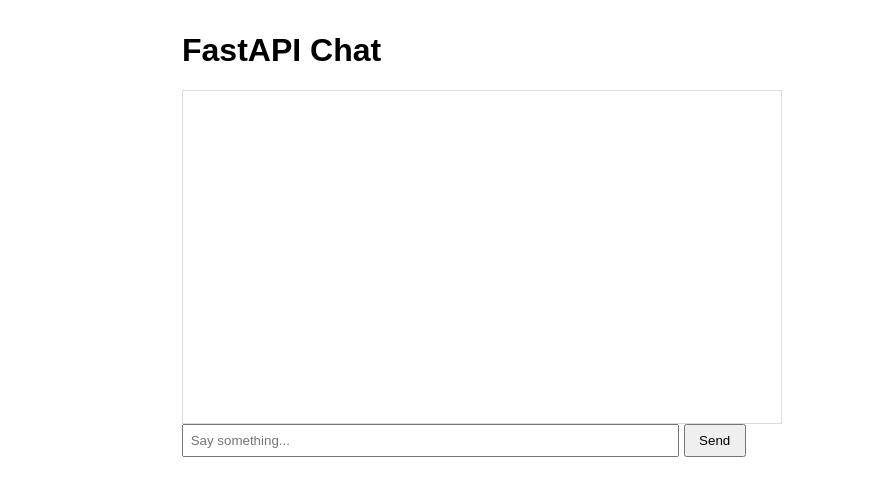
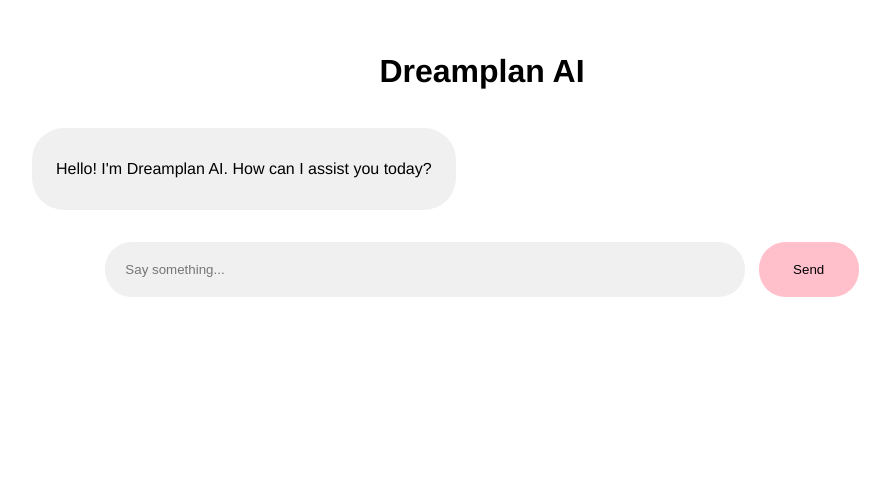
Before and after one commit to ivanarena/dreamplan-ai-financial-advisor, a FastAPI app: page / in a window 1280 px wide. Shown: the top 496 px of the page, without its empty margins (158-1048 px from the left). Run offline with FastAPI, Linux system fonts and the light colour scheme; parts of the project's set-up code (start-up, migrations or seed data) failed here and were passed over.

Commit message:
Style chat

```diff
--- a/static/main.css
+++ b/static/main.css
@@ -1,7 +1,70 @@
-body { font-family: Arial, sans-serif; max-width: 600px; margin: 2em auto; }
-#chat { border: 1px solid #ddd; padding: 1em; height: 300px; overflow-y: auto; }
-#chat div { margin-bottom: 1em; }
-.user { color: blue; }
-.bot { color: green; }
-input[type=text] { width: 80%; padding: 0.5em; }
-button { padding: 0.5em 1em; }
+body {
+    font-family: Helvetica, sans-serif;
+    max-width: 1000px;
+    margin: 2em auto;
+    display: flex;
+    flex-direction: column;
+    align-items: center;
+    justify-content: center;
+}
+
+#chat {
+    padding: 1em;
+    height: 80%;
+    overflow-y: auto;
+    width: 90%;
+    display: flex;
+    flex-direction: column;
+    align-items: center;
+}
+
+#chat div {
+    width: auto;
+    margin-bottom: 1em;
+}
+
+.user {
+    color: black;
+    background-color: pink;
+    border: none;
+    border-radius: 2em;
+    padding: 1em 1.5em 1em 1.5em;
+    align-self: flex-end;
+}
+
+.bot {
+    background-color: #f0f0f0;
+    border: none;
+    border-radius: 2em;
+    padding: 1em 1.5em 1em 1.5em;
+    align-self: flex-start;
+}
+
+
+form {
+    display: flex;
+    justify-content: center;
+    width: 100%;
+}
+
+input[type="text"] {
+    width: 60%;
+    padding: 1.5em;
+    border: none;
+    background-color: #f0f0f0;
+    border-radius: 2em;
+}
+
+button {
+    margin-left: 1em;
+    padding: 1em 1em;
+    border: none;
+    cursor: pointer;
+    width: 100px;
+    border-radius: 2em;
+    background-color: pink;
+}
+
+button:hover {
+    background-color: rgb(238, 160, 173);
+}
--- a/static/script.js
+++ b/static/script.js
@@ -1,6 +1,13 @@
 const chatDiv = document.getElementById('chat');
 const form = document.getElementById('chat-form');
 const input = document.getElementById('message');
+
+window.addEventListener('DOMContentLoaded', async () => {
+    // Append empty bot message div first (placeholder)
+    const botDiv = appendMessage('bot', '');
+    // Stream the initial greeting animated
+    await streamText(botDiv, "Hello! I'm Dreamplan AI. How can I assist you today?");
+});
 
 form.onsubmit = async (e) => {
     e.preventDefault();
@@ -11,19 +18,40 @@
     input.value = '';
     chatDiv.scrollTop = chatDiv.scrollHeight;
 
+    const botDiv = appendMessage('bot', '...');
     const res = await fetch('/chat', {
         method: 'POST',
         headers: { 'Content-Type': 'application/json' },
         body: JSON.stringify({ message: userMsg })
     });
     const data = await res.json();
-    appendMessage('bot', data.reply);
+
+    await streamText(botDiv, data.reply);
     chatDiv.scrollTop = chatDiv.scrollHeight;
 };
 
 function appendMessage(sender, text) {
     const div = document.createElement('div');
     div.className = sender;
-    div.textContent = (sender === 'user' ? 'You: ' : 'Bot: ') + text;
+
+    if (sender === 'bot' && text) {
+        div.innerHTML = marked.parse(text);
+    } else if (sender === 'bot') {
+        div.innerHTML = '';  // placeholder for streaming
+    } else {
+        div.textContent = text;
+    }
+
     chatDiv.appendChild(div);
+    return div;
 }
+
+async function streamText(element, fullText) {
+    let displayed = '';
+    for (let i = 0; i < fullText.length; i++) {
+        displayed += fullText[i];
+        element.innerHTML = marked.parse(displayed);
+        chatDiv.scrollTop = chatDiv.scrollHeight;
+        await new Promise(r => setTimeout(r, 20));
+    }
+}
--- a/templates/index.html
+++ b/templates/index.html
@@ -1,11 +1,12 @@
 <!DOCTYPE html>
 <html>
 <head>
-  <title>Minimal FastAPI Chat</title>
+    <title>Dreamplan AI</title>
     <link rel="stylesheet" href="/static/main.css" />
+    <script src="https://cdn.jsdelivr.net/npm/marked/marked.min.js"></script>
 </head>
 <body>
-  <h1>FastAPI Chat</h1>
+    <h1>Dreamplan AI</h1>
     <div id="chat"></div>
     <form id="chat-form" autocomplete="off">
         <input type="text" id="message" placeholder="Say something..." required />
```
Lines whose indentation alone changed are shown as unchanged.
